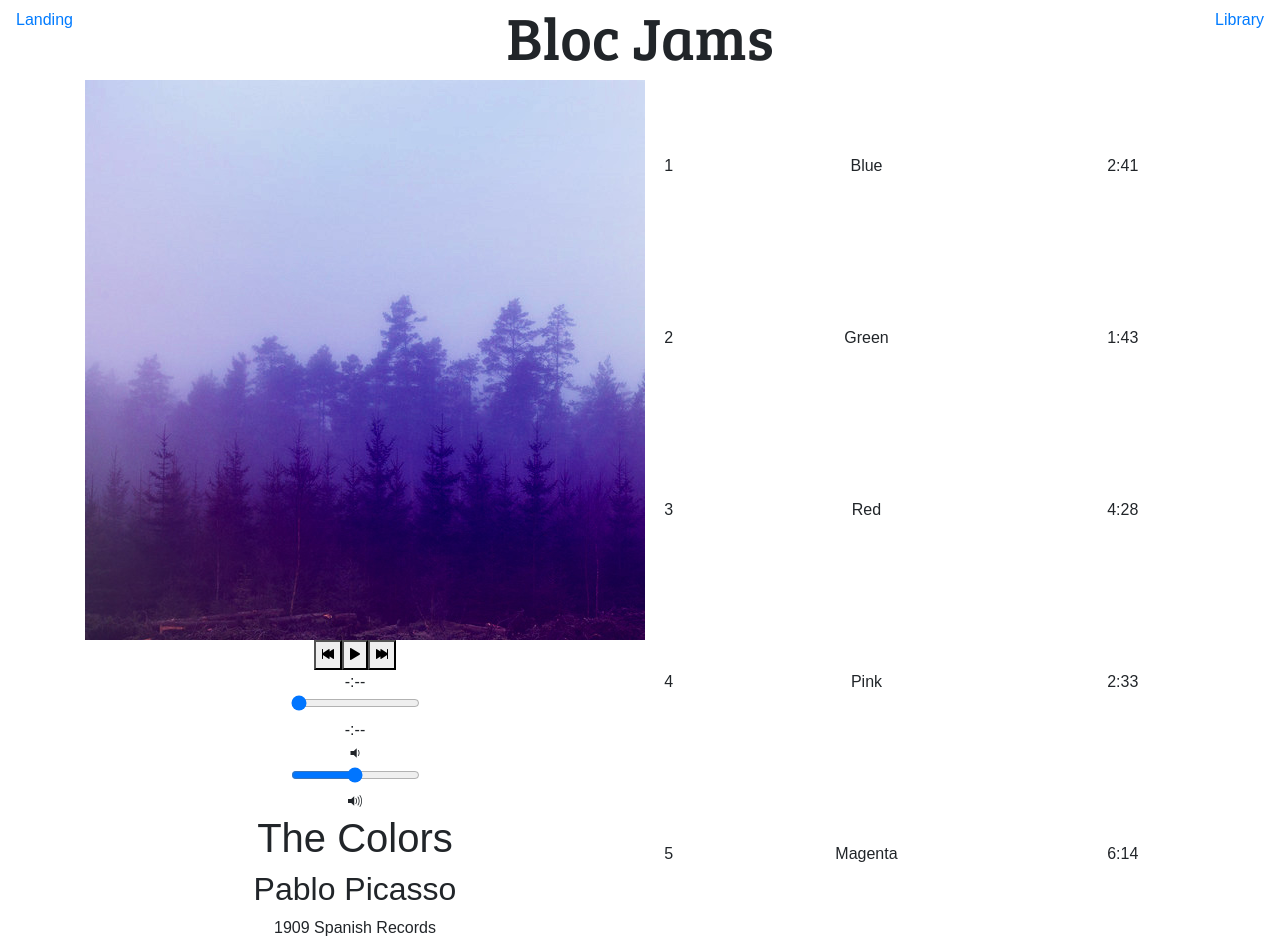
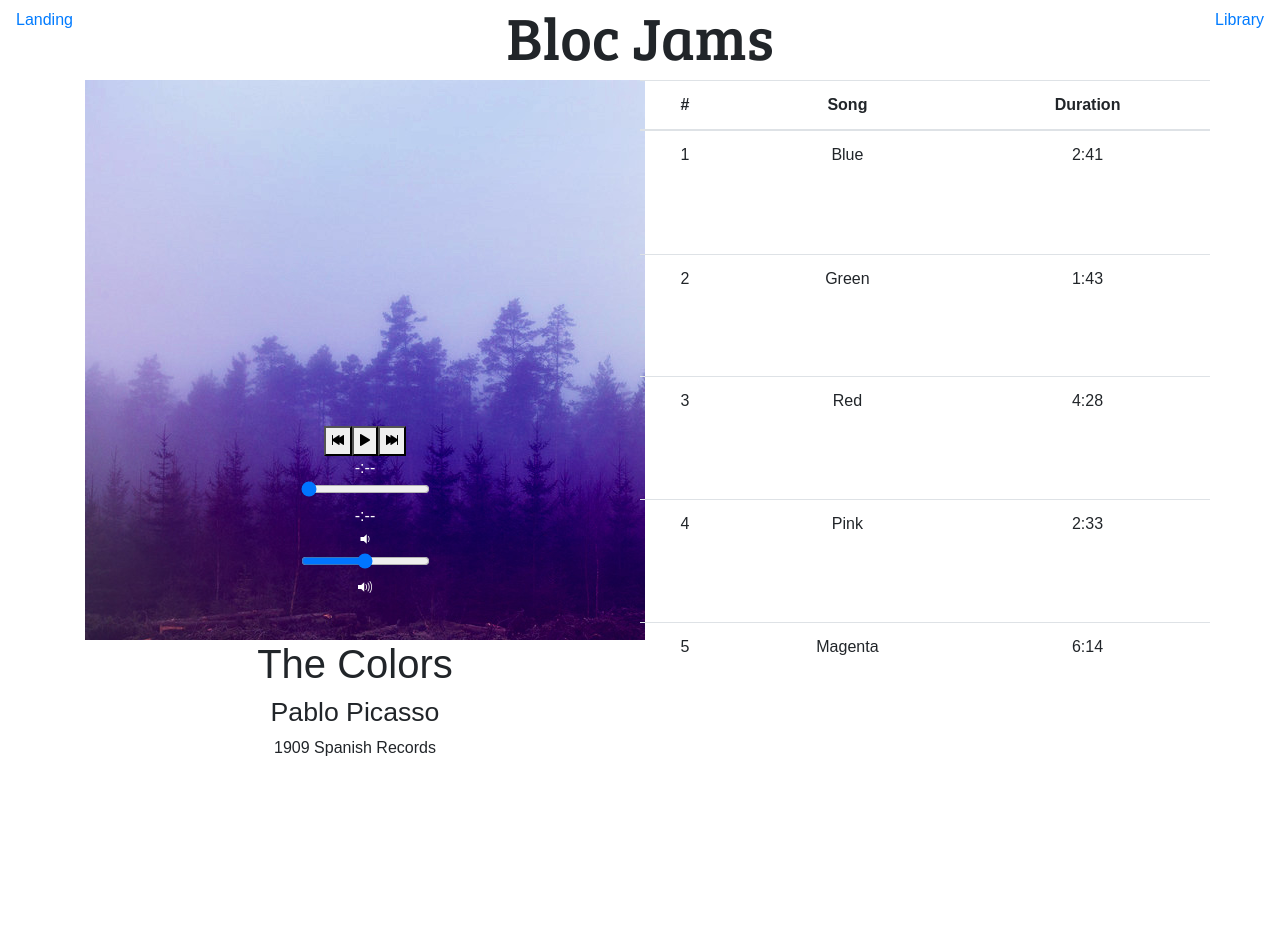
Before and after one commit to tchrlton/bloc-jams-react, a React (Create React App) app: page /album/the-colors in a window 1280 px wide. After the commit the page ends 800 px from the top, so only its background shows below. Built offline with nearby package versions, Linux system fonts and the light colour scheme.

Commit message:
Styling Complete

```diff
--- a/src/components/Album.css
+++ b/src/components/Album.css
@@ -1,15 +1,17 @@
 .img-container {
+    position: relative;
     width: 560px;
     height: 560px;
 }
 
 .player-bar {
-    position: fixed;
-    bottom: 0;
+    position: absolute;
+    bottom: 20px;
     left: 0;
     right: 0;
+    color: white;
 }
 
 .artist {
-    font-size: 30pt;
+   font-size: 20pt;
 }
--- a/src/components/Album.js
+++ b/src/components/Album.js
@@ -1,6 +1,7 @@
 import React, { Component } from 'react';
 import albumData from './../data/albums';
 import PlayerBar from './PlayerBar';
+import './Album.css';
 
 class Album extends Component {
   constructor(props) {
@@ -157,12 +158,19 @@ class Album extends Component {
             <div id="release-info">{this.state.album.releaseInfo}</div>
           </div>
          </section>
-         <table id="song-list" className="col-sm-6">
+         <table id="song-list" className="col-sm-6 table">
            <colgroup>
              <col id="song-number-column"  />
              <col id="song-title-column" />
              <col id="song-duration-column" />
            </colgroup>
+           <thead>
+             <tr>
+              <th scope="col">#</th>
+              <th scope="col">Song</th>
+              <th scope="col">Duration</th>
+             </tr>
+           </thead>
            <tbody>
              {
                this.state.album.songs.map( (song, index) =>
```
